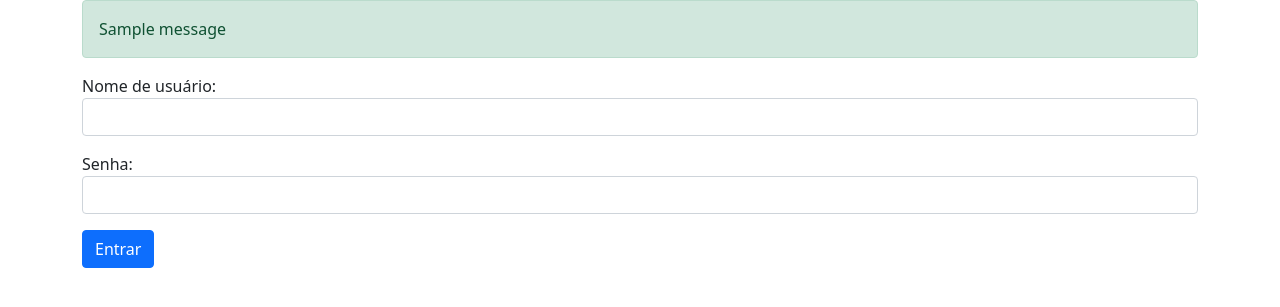
After one commit to dihparaguai/alura.jogoteca-flask-api-sql, a Flask app: page /login in a window 1280 px wide. The commit adds this page. Shown: the top 307 px of the page. Run offline with Flask 3, Linux system fonts and the light colour scheme; one stand-in notice (Sample message) is shown; some libraries are stand-ins or nearby versions.

Commit message:
add tela e rota login; add rota autenticar e manter dados em cookies; add rota logout e remover dados em cookies; import session e flash; uso da secret_key; add alert() personalizado no template.html

```diff
--- a/jogoteca.py
+++ b/jogoteca.py
@@ -2,15 +2,21 @@
 from modules.jogo import Jogo
 
 
-# 'render_template' por padrao olha os arquivos dentro do diretorio 'templates'
-# para obter os valores do formulario, foi importado 'resquest'
-# 'redirect' corresponde a uma biblioca com funcoes para redicionamento de paginas
-from flask import Flask, render_template, request, redirect
+# 'render_template' > por padrao olha os arquivos dentro do diretorio 'templates'
+# 'resquest' > captura os valores dos abritudos 'name' dos arquivos 'html'
+# 'redirect' > biblioca com funcoes para redicionamento de paginas
+# 'session' > cookies do navegador, que guardar algumas informacoes, como nome do usuario logado
+# 'flash' > passar texo e informacoes para 'alert()' no navegador de forma personalizada
+from flask import Flask, render_template, request, redirect, session, flash
 
 
 
-# '__name__' referencia o nome do proprio arquivo
+# 'Flask()' > classe que possui os comandos de http e api
+# '__name__' > referencia o nome do proprio arquivo
 app = Flask(__name__)
+
+# criptografa os cookies, para ser usando em conunto com 'session[]'
+app.secret_key = 'chave_secreta'
 
 
 
@@ -28,14 +34,14 @@ lista_jogos = [jogo1, jogo2, jogo3, jogo4]
 # rota da api
 @app.route('/')
 def index():
-    # 'render_template' funcao do flask para conectar com o 'html'
-    # 'titulo' corresponde a variavel criada com dupla-chaves no arquivo html '{{ }}'
-    # 'lista_jogos' sera enviado ao 'html' que vai iterar sobre ela utilizando 'foreach'
+    # 'render_template' > funcao do flask para conectar com o 'html'
+    # 'titulo' > variavel criada com dupla-chaves no arquivo html '{{ }}'
+    # 'lista_jogos' > sera enviado ao 'html' que vai iterar sobre ela utilizando 'foreach'
     return render_template('lista.html', titulo='jogos', jogos=lista_jogos)
 
 
 
-# rota de outra pagina html, com formulario de cadastro
+# rota de pagina html, com formulario de cadastro
 @app.route('/novo')
 def novo_jogo():
     return render_template('novo.html', titulo='novo jogo')
@@ -61,6 +67,40 @@ def criar_jogo():
     return redirect('/')
 
 
+
+# rota de pagina html, com formulario de login
+@app.route('/login')
+def login():
+    return render_template('/login.html')
+
+
+
+# rota de intermediaria, que valida as informacoes de login antes de passar para a pagina 'index'
+@app.route('/autenticar', methods=['POST',])
+def autenticar():
+    if 'alohomora' == request.form['senha']:
+
+        # 'session' permite armazenar dados de cookies, mas para isso, precisa de '.secretkey' para criptografar os cookies
+        session['usuario_logado'] = request.form['usuario']
+
+        # 'flash' permite mostrar um 'alert()' personalizado no navegador, usando as inforacoes que estavam nos cookies, devido ao 'session'
+        flash(session['usuario_logado'] + ' logado com sucesso')
+        return redirect('/')
+
+    else:
+        flash('usuario ou senha invalido')
+        return redirect('/login')
+
+
+# rota intermediaria, que remove as informacoes de usuario dos cookies para fazer 'logout'
+@app.route('/logout')
+def logout():
+    session['usuario_logado'] = None
+    flash('logout efetuado com sucesso')
+    return redirect('/login')
+
+
+
 # coloca o servidor flask para rodar
 # 'debug=True' reinicializa o servidor automaticamente
 app.run(debug=True)
--- /dev/null
+++ b/templates/login.html
@@ -0,0 +1,10 @@
+{% extends "template.html" %}
+{% block content %}
+
+<form method="POST" action="/autenticar">
+    <p><label>Nome de usuário:</label> <input class="form-control" type="text" name="usuario" required></p>
+    <p><label>Senha:</label> <input class="form-control" type="password" name="senha" required></p>
+    <p><button class="btn btn-primary" type="submit">Entrar</button></p>
+</form>
+
+{% endblock %}
--- a/templates/template.html
+++ b/templates/template.html
@@ -11,6 +11,22 @@
 
 <body>
     <div class="container">
+
+
+        <!-- parametro necessario para que a funcao 'flash()' do flask consiga exibir mensagens do tipo 'alert()' de forma personalizada -->
+        {% with messages = get_flashed_messages() %}
+        {% if messages %}
+
+        <ul id="messages" class="list-unstyled">
+            {% for message in messages %}
+            <li class="alert alert-success">{{ message }}</li>
+            {% endfor %}
+        </ul>
+
+        {% endif %}
+        {% endwith %}
+
+
         <div class="page-header">
             <h1>{% print(titulo) %}</h1>
         </div>
```
